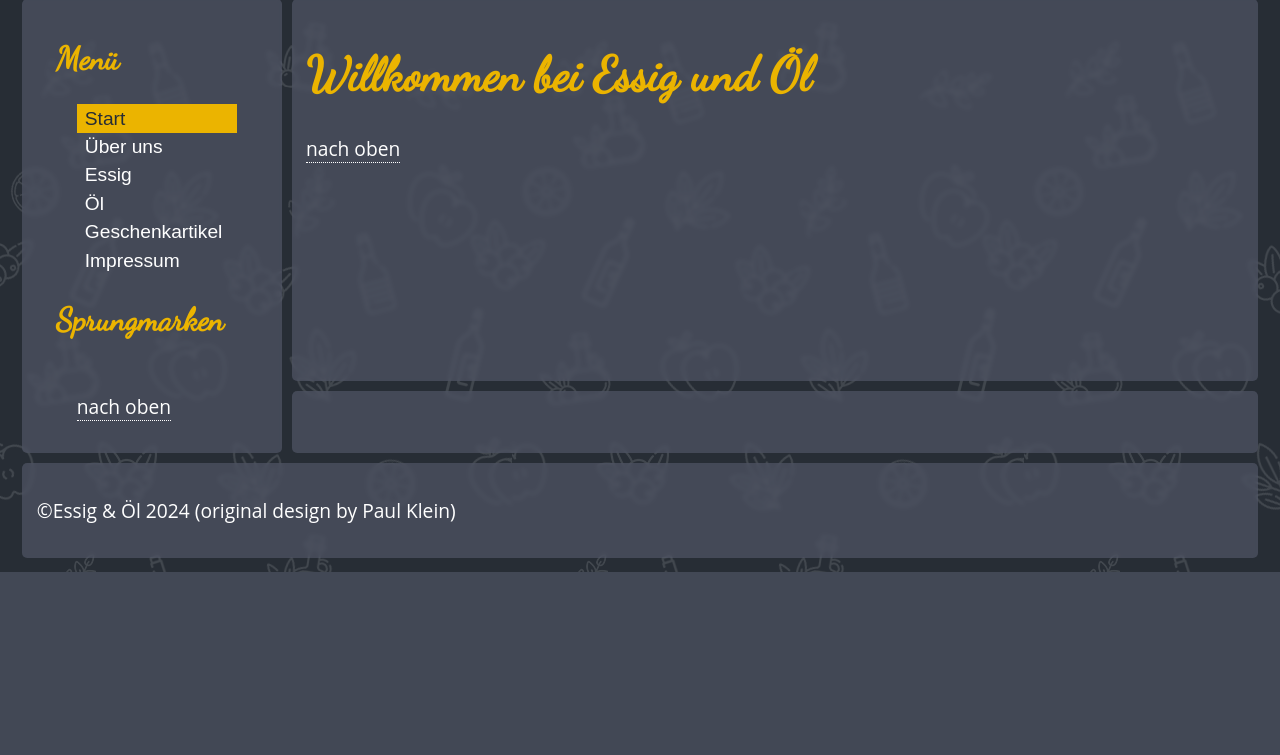
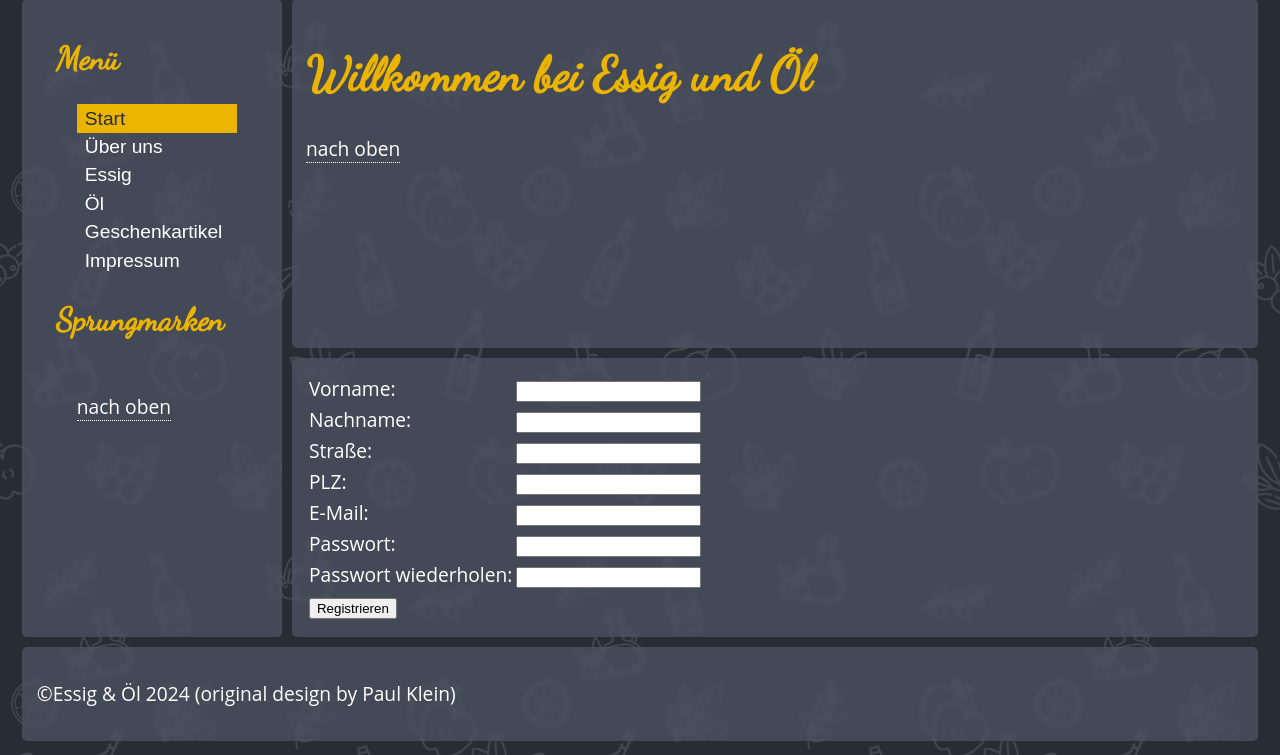
Before and after one commit to RealMyrdn/Essig_und_Oel, a PHP site: page /index in a window 1280 px wide. Shown: the part 366-1121 px from the top of the page. Before the commit the page ends 938 px from the top, so only its background shows below. Run offline with PHP 8.4, Linux system fonts and the light colour scheme; tables that the repository leaves empty or names only in its code hold one stand-in row (values such as "Sample post"); some web fonts are replaced.

Commit message:
Add files via upload

```diff
--- a/apps/site.app.php
+++ b/apps/site.app.php
@@ -2,6 +2,7 @@
 include $_SERVER['DOCUMENT_ROOT'] . "/methods/database.class.php";
 include $_SERVER['DOCUMENT_ROOT'] . "/methods/builder.class.php";
 include $_SERVER['DOCUMENT_ROOT'] . "/methods/menus.class.php";
+include $_SERVER['DOCUMENT_ROOT'] . "/methods/forms.class.php";
 $build = new builder();
 $menu = new menus();
 ?>
--- /dev/null
+++ b/methods/forms.class.php
@@ -0,0 +1,28 @@
+<?php
+defined('fromindex') or die;
+class forms {
+//    function __construct() {
+//
+//    }
+    static function regNewUser () {
+        $output='<table><form action="register.php" method="POST">';
+        $output.='<tr><td><label for="Vorname">Vorname:</label></td>';
+        $output.='<td><input type="text" id="Vorname" name="vorname" required></td></tr>';
+        $output.='<tr><td><label for="Nachname">Nachname:</label></td>';
+        $output.='<td><input type="Nachname" id="Nachname" name="Nachname" required></td></tr>';
+        $output.='<tr><td><label for="Straße">Straße:</label></td>';
+        $output.='<td><input type="Straße" id="Straße" name="Straße" required></td></tr>';
+        $output.='<tr><td><label for="PLZ">PLZ:</label></td>';
+        $output.='<td><input type="PLZ" id="PLZ" name="PLZ" required></td></tr>';
+        $output.='<tr><td><label for="email">E-Mail:</label></td>';
+        $output.='<td><input type="email" id="email" name="email" required></td></tr>';
+        $output.='<tr><td><label for="password">Passwort:</label></td>';
+        $output.='<td><input type="password" id="password" name="password" required></td></tr>';
+        $output.='<tr><td><label for="repassword">Passwort wiederholen:</label></td>';
+        $output.='<td><input type="password" id="repassword" name="repassword" required></td></tr>';
+        $output.='<td><input type="submit" value="Registrieren"></td>';
+        $output.='</form></table>';
+
+        return $output;
+    }
+}
--- a/templates/essiguoel/index.php
+++ b/templates/essiguoel/index.php
@@ -26,6 +26,7 @@
             </main>
             <div id="extra" class="grid">
                 <?php
+                echo forms::regNewUser();
                 echo $build->getExtra();
                 ?>
             </div>
```
